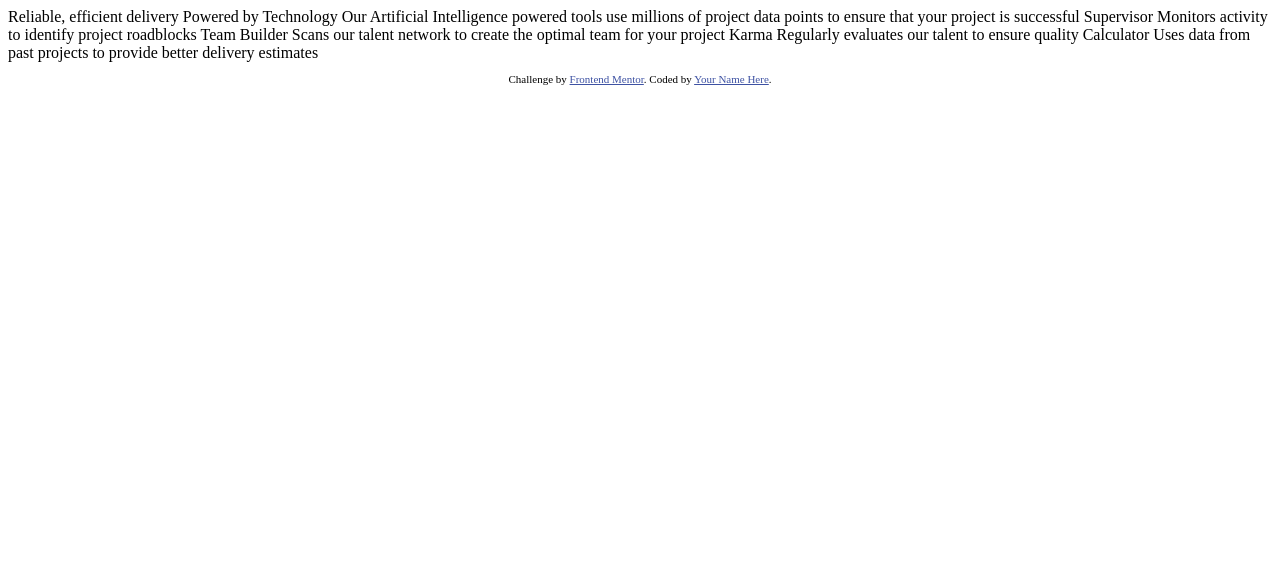
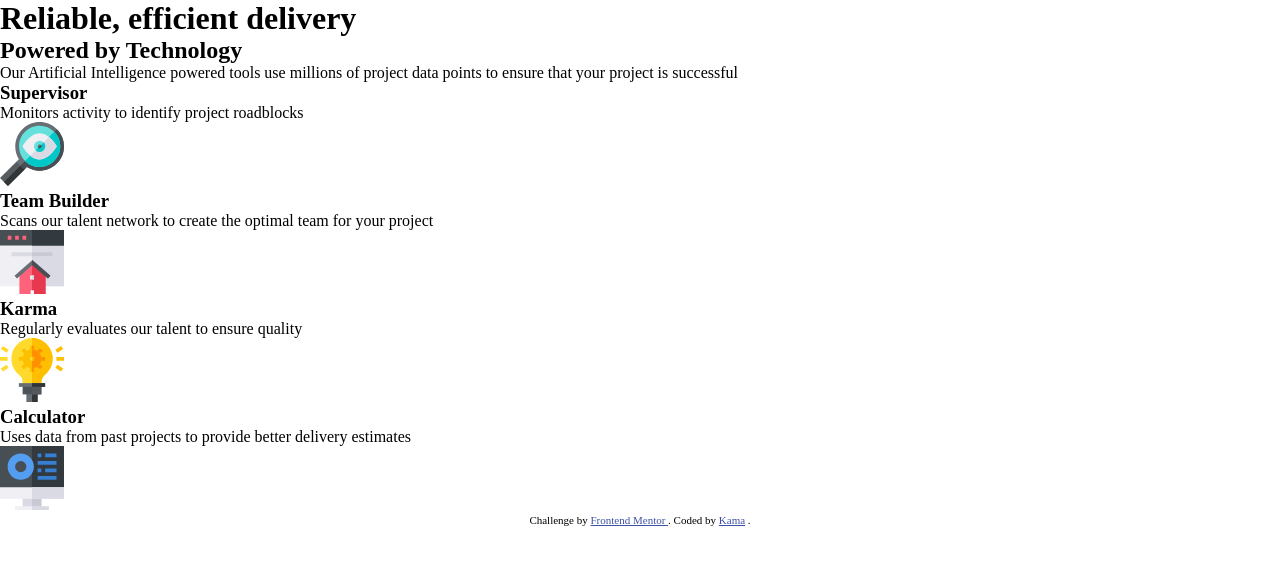
Before and after one commit to Kama-ds10/Four-card-feature-section, a plain HTML site: page index.html in a window 1280 px wide. Drawn offline with Linux system fonts and the light colour scheme.

Commit message:
add complete HTML structure for four-card-feature section challenge
Designed and structured the index.html page based on the Frontend Mentor
four-card-feature section challenge. Included semantic HTML elements
such as header, main, and section. Layout prepared for styling phase

```diff
--- a/index.html
+++ b/index.html
@@ -1,44 +1,114 @@
 <!DOCTYPE html>
 <html lang="en">
   <head>
-  <meta charset="UTF-8">
-  <meta name="viewport" content="width=device-width, initial-scale=1.0"> <!-- displays site properly based on user's device -->
+    <meta charset="UTF-8" />
+    <meta name="viewport" content="width=device-width, initial-scale=1.0" />
+    <!-- displays site properly based on user's device -->
 
-  <link rel="icon" type="image/png" sizes="32x32" href="./images/favicon-32x32.png">
+    <link
+      rel="icon"
+      type="image/png"
+      sizes="32x32"
+      href="./images/favicon-32x32.png"
+    />
+
+    <link rel="stylesheet" href="style.css" />
 
     <title>Frontend Mentor | Four card feature section</title>
 
     <!-- Feel free to remove these styles or customise in your own stylesheet 👍 -->
     <style>
-    .attribution { font-size: 11px; text-align: center; }
-    .attribution a { color: hsl(228, 45%, 44%); }
+      .attribution {
+        font-size: 11px;
+        text-align: center;
+      }
+      .attribution a {
+        color: hsl(228, 45%, 44%);
+      }
     </style>
   </head>
   <body>
+    <main class="container">
+      <div class="feature-container">
+        <div class="features-heading">
+          <h1 class="title">Reliable, efficient delivery</h1>
+          <h2 class="sub-title">Powered by Technology</h2>
+          <p class="description">
+            Our Artificial Intelligence powered tools use millions of project
+            data points to ensure that your project is successful
+          </p>
+        </div>
+      </div>
 
-  Reliable, efficient delivery
-  Powered by Technology
+      <!-- supervisor -->
+      <div class="feature-cards">
+        <div class="card">
+          <h3 class="card-title">Supervisor</h3>
+          <p class="description">
+            Monitors activity to identify project roadblocks
+          </p>
+          <img
+            src="./images/icon-supervisor.svg"
+            alt="Supervisor-icon"
+            class="card-img"
+          />
+        </div>
+      </div>
 
-  Our Artificial Intelligence powered tools use millions of project data points
-  to ensure that your project is successful
+      <!-- Team Builder & Karma-->
+      <div class="feature-cards">
+        <div class="card">
+          <h3 class="card-title">Team Builder</h3>
+          <p class="description">
+            Scans our talent network to create the optimal team for your project
+          </p>
+          <img
+            src="./images/icon-team-builder.svg"
+            alt="icon-team-builder"
+            class="card-img"
+          />
+        </div>
+      </div>
 
-  Supervisor
-  Monitors activity to identify project roadblocks
+      <div class="feature-cards">
+        <div class="card">
+          <h3 class="card-title">Karma</h3>
+          <p class="description">
+            Regularly evaluates our talent to ensure quality
+          </p>
+          <img
+            src="./images/icon-karma.svg"
+            alt="icon-karma"
+            class="card-img"
+          />
+        </div>
+      </div>
 
-  Team Builder
-  Scans our talent network to create the optimal team for your project
-
-  Karma
-  Regularly evaluates our talent to ensure quality
-
-  Calculator
+      <!-- Calculator -->
+      <div class="feature-cards">
+        <div class="card">
+          <h3 class="card-title">Calculator</h3>
+          <p class="description">
             Uses data from past projects to provide better delivery estimates
-
+          </p>
+          <img
+            src="./images/icon-calculator.svg"
+            alt="icon-calculator"
+            class="card-img"
+          />
+        </div>
+      </div>
+    </main>
 
     <footer>
       <p class="attribution">
-      Challenge by <a href="https://www.frontendmentor.io?ref=challenge" target="_blank">Frontend Mentor</a>.
-      Coded by <a href="#">Your Name Here</a>.
+        Challenge by
+        <a href="https://www.frontendmentor.io?ref=challenge" target="_blank">
+          Frontend Mentor
+        </a>
+        . Coded by
+        <a href="#">Kama</a>
+        .
       </p>
     </footer>
   </body>
--- /dev/null
+++ b/style.css
@@ -0,0 +1,12 @@
+* {
+  padding: 0;
+  margin: 0;
+  box-sizing: border-box;
+}
+
+/* .container {
+  background-color: hsl(0, 0%, 100%);
+  height: 100vh;
+  justify-content: center;
+  align-items: center;
+} */
```
Lines whose indentation alone changed are shown as unchanged.
